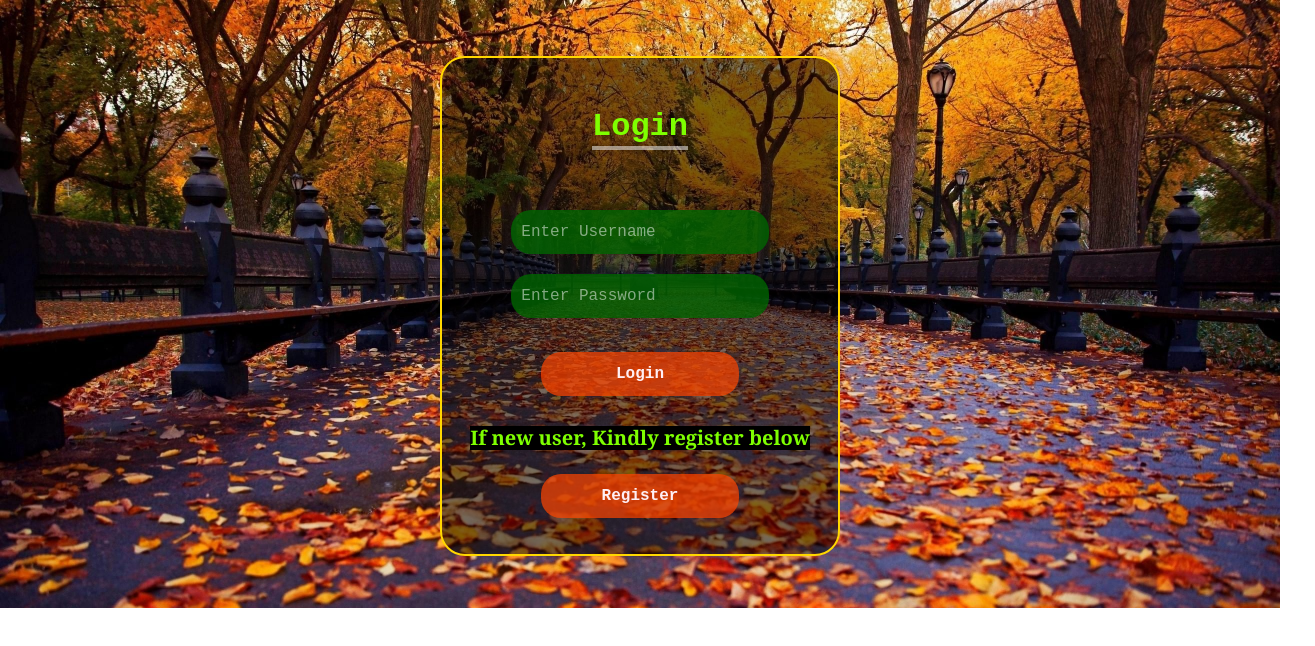
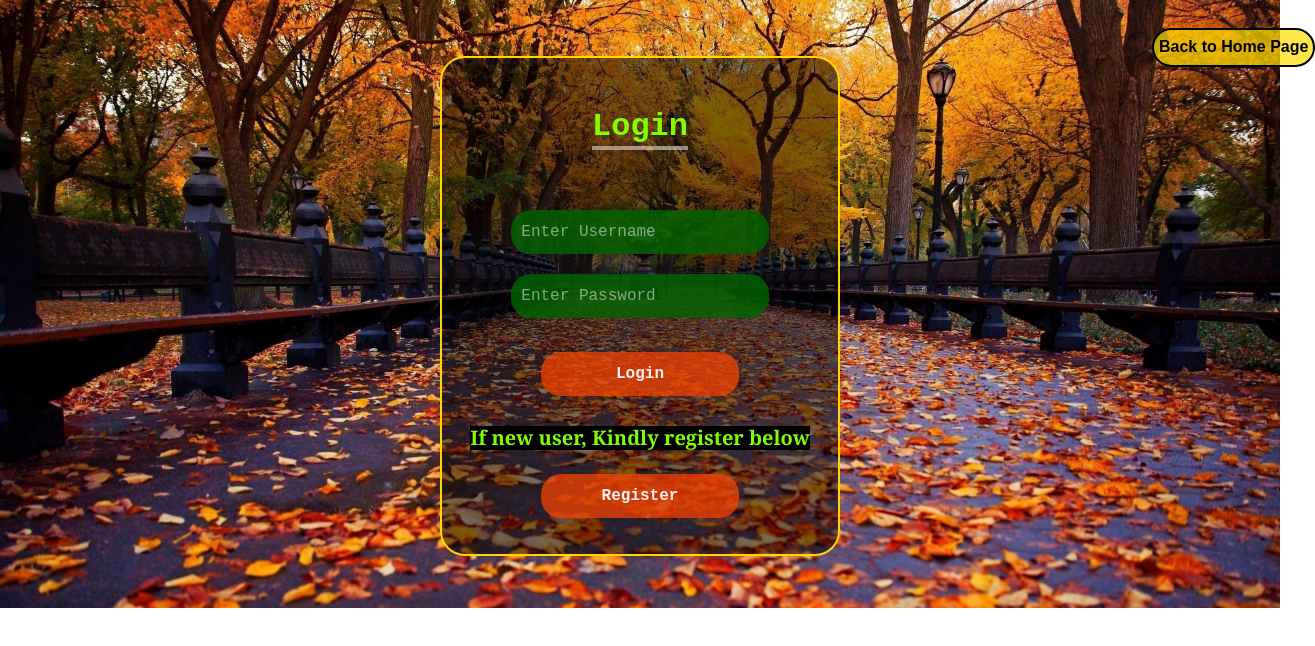
Before and after one commit to harishthangavelp/Capstone-Project, a React (Vite) app in the folder Marketplace-for-rental-equipment-frontend/Rental-Storet/: page /login in a window 1280 px wide. Shown: the top 646 px of the page, 1315 px wide, since content can reach past the window. Built offline with nearby package versions, Linux system fonts and the light colour scheme.

Commit message:
rental-market

```diff
--- a/Marketplace-for-rental-equipment-frontend/Rental-Storet/src/components/Home.css
+++ b/Marketplace-for-rental-equipment-frontend/Rental-Storet/src/components/Home.css
@@ -58,7 +58,17 @@ font-family:'Arial';
 
 
 
-
+.hide {
+    display: none;
+  }
+.usprof{
+    position: absolute;
+    margin: -0.25em 89.8em;
+}
+.usprof:hover + .hide {
+    display: block;
+    color: red;
+  }
 
 
 
@@ -231,6 +241,8 @@ padding:0.3em 0.3em;
     position: relative; */
     margin: -0.1em -0.2em;
     margin-right: 20px;
+    position: relative;
+    right: 3em;
     float: right;
   }
 
@@ -338,3 +350,20 @@ padding:0.0em 0.0em;
     border-radius: 50px;
     text-align: center;
 }
+
+.homenav{
+position:absolute;
+margin: -33em 72em;
+white-space: nowrap;
+color: white;
+background-color: rgba(255, 223, 0, 0.7);
+border: 2px solid black;
+font-family:monospace;
+font-weight: bold;
+padding: 5px;
+border-radius: 20px;
+}
+.homedesign{
+text-decoration: none;
+color: black;
+}
--- a/Marketplace-for-rental-equipment-frontend/Rental-Storet/src/components/Home.jsx
+++ b/Marketplace-for-rental-equipment-frontend/Rental-Storet/src/components/Home.jsx
@@ -20,6 +20,7 @@ import finalimg1 from '../images/luxurious_life-1.jpg';
 import finalimg2 from '../images/luxurious_life-2.jpeg';
 import finalimg3 from '../images/luxurious_life-3.jpg';
 import notify from '../images/not.jpg'
+import userProf from '../images/user.webp'
 import finalaudio1 from '../mini-images/havel.mp3';
 
 
@@ -97,7 +98,11 @@ function Home(props) {
   return (
     <div className='bghome'>
 
-{/* <audio src={finalaudio1} autoplay="autoplay" loop="loop"></audio> */}
+<audio src={finalaudio1} autoplay="autoplay" loop="loop"></audio>
+
+
+
+
 
 
     <div class="centPad">
@@ -110,7 +115,8 @@ function Home(props) {
       <button type="button" class="flex-box btn btn-dark" ><Link to = "/" className='topbut'>Home</Link></button>
     </div>
 
-
+    <img src={userProf} className='usprof' width={'45px'} height={'45px'} />
+    <div className="hide"></div>
 
     <div class="modal fade"  id="exampleModal" tabindex="-1" aria-labelledby="exampleModalLabel" aria-hidden="true">
       <div class="modal-dialog"  >
--- a/Marketplace-for-rental-equipment-frontend/Rental-Storet/src/components/Login.jsx
+++ b/Marketplace-for-rental-equipment-frontend/Rental-Storet/src/components/Login.jsx
@@ -3,6 +3,7 @@ import '../components/Login.css'
 import logimgbg from '../images/autumn.jpg';
 import Register from './Register';
 import Navigation from '../Navigation';
+import Home from './Home';
 import {Link} from 'react-router-dom'
 import axios from 'axios'
 
@@ -11,10 +12,11 @@ function Login(props) {
   const [email,setEmail]=useState('');
   const [password,setPassword]=useState('');
 
+//https://capstone-project-16.onrender.com
 
   const handleLogin = (e) => {
     e.preventDefault()
-    axios.post('https://capstone-project-16.onrender.com',{email,password})
+    axios.post('https://capstone-project-16.onrender.com/register',{email,password})
     .then(result => console.log(result))
     .catch(err => console.log(err))
   }
@@ -30,15 +32,15 @@ function Login(props) {
 
   <form  className='formlog' onSubmit={handleLogin}>
   <h1 className='formheading'>Login</h1>
-  <input type="email" value={email} required  className='boxlog' id='email' onChange={(e)=> setEmail(e.target.value)} name='email' placeholder='Enter Username' />
-  <input type="password" value={password} required className='boxlog' onChange={(e)=> setPassword(e.target.value)} placeholder='Enter Password' />
+  <input type="email" value={email}  className='boxlog' id='email' onChange={(e)=> setEmail(e.target.value)} name='email' placeholder='Enter Username' />
+  <input type="password" value={password} className='boxlog' onChange={(e)=> setPassword(e.target.value)} placeholder='Enter Password' />
   <button type='submit' className='submog' data-bs-toggle="modal" data-bs-target="#exampleModal" value='Login'>Login</button>
   <h1 className='lsttxt'>If new user, Kindly register below</h1>
-  <button type='submit' className='submeg'><Link to = "/register" className='topbutlogs'> Register</Link></button>
+  <button type='submit' className='submeg'><Link to = "/register" className='topbutlogs'>Register</Link></button>
 </form>
 
 
-
+<button type="button" class="homenav"><Link to = "/" className='homedesign'>Back to Home Page</Link></button>
 
 
 <div class="modal fade"  id="exampleModal" tabindex="-1" aria-labelledby="exampleModalLabel" aria-hidden="true">
```
Also changed, not shown: 1 other file (tests, documents, lock files or other folders).
